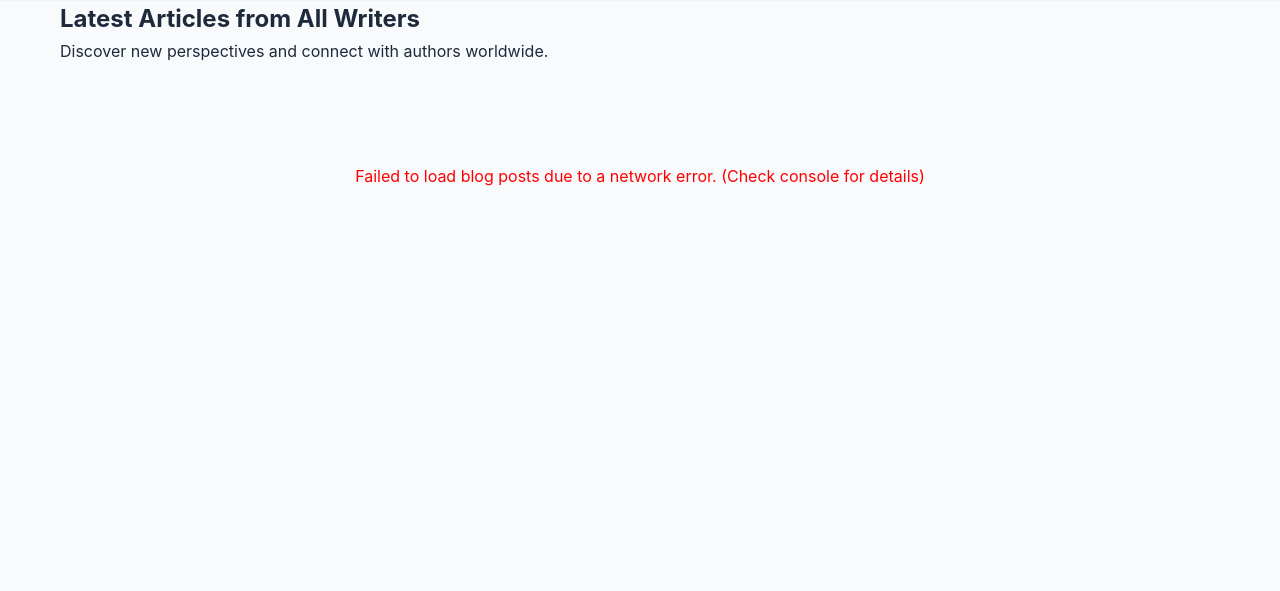
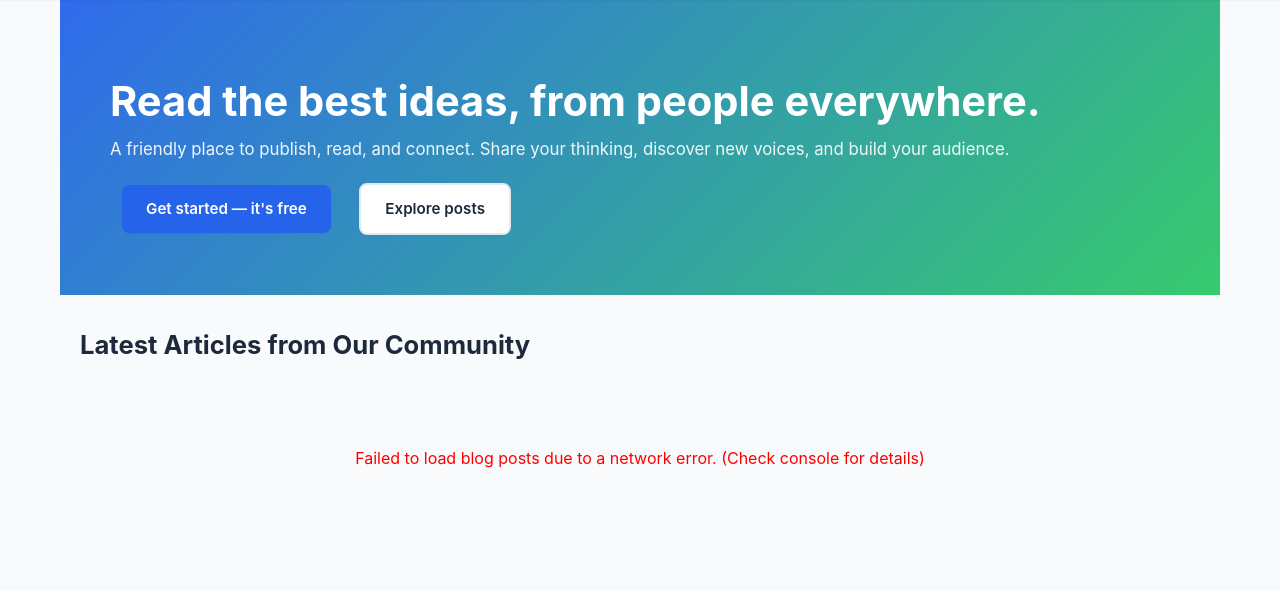
Before and after one commit to Ashmi13/my_blog, a PHP site: page / in a window 1280 px wide. Shown: the part 83-674 px from the top of the page. Run offline with PHP 8.4, Linux system fonts and the light colour scheme.

Commit message:
feat: add hero section + gradient hero styles (Medium-like)

```diff
--- a/frontend/index.html
+++ b/frontend/index.html
@@ -21,13 +21,25 @@
     <main class="container">
 
         <section id="home-view" class="view" style="display:block;">
-            <h1>Latest Articles from All Writers</h1>
-            <p>Discover new perspectives and connect with authors worldwide.</p>
+            <!-- Hero: Medium-style intro -->
+            <div class="hero">
+                <div class="hero-inner container">
+                    <h1 class="hero-title">Read the best ideas, from people everywhere.</h1>
+                    <p class="hero-sub">A friendly place to publish, read, and connect. Share your thinking, discover new voices, and build your audience.</p>
+                    <div class="hero-cta">
+                        <a href="#register" class="btn">Get started — it's free</a>
+                        <a href="#" class="btn secondary" onclick="showView('home'); return false;">Explore posts</a>
+                    </div>
+                </div>
+            </div>
 
-            <div class="blog-grid">
-                <p style="text-align: center; color: #7f8c8d; padding: 40px;">
-                    Loading latest articles...
-                </p>
+            <div class="container">
+                <h2 class="section-heading">Latest Articles from Our Community</h2>
+                <div class="blog-grid">
+                    <p style="text-align: center; color: #7f8c8d; padding: 40px;">
+                        Loading latest articles...
+                    </p>
+                </div>
             </div>
         </section>
 
--- a/frontend/style.css
+++ b/frontend/style.css
@@ -140,6 +140,36 @@
     color: white;
 }
 
+/* --- Hero (Home) --- */
+.hero {
+    background: linear-gradient(135deg, rgba(37,99,235,0.95), rgba(34,197,94,0.9));
+    color: white;
+    padding: 80px 0 60px;
+    margin-bottom: 30px;
+}
+.hero-inner {
+    max-width: 1100px;
+    margin: 0 auto;
+    text-align: left;
+}
+.hero-title {
+    font-size: 2.6rem;
+    line-height: 1.05;
+    margin-bottom: 12px;
+    font-weight: 700;
+}
+.hero-sub {
+    font-size: 1.05rem;
+    margin-bottom: 20px;
+    color: rgba(255,255,255,0.92);
+}
+.hero-cta .btn { margin-right: 12px; }
+.section-heading {
+    font-size: 1.6rem;
+    color: var(--secondary-color);
+    margin: 28px 0 10px;
+}
+
 /* --- Blog Post Grid (Home Page) --- */
 .blog-grid {
     display: grid;
@@ -147,7 +177,7 @@
     /* Increased gap for visual separation on homepage */
     gap: 40px;
     /* Increased top/bottom padding for the entire grid */
-    padding: 60px 0;
+    padding: 30px 0 80px;
 }
 
 .blog-card {
```
